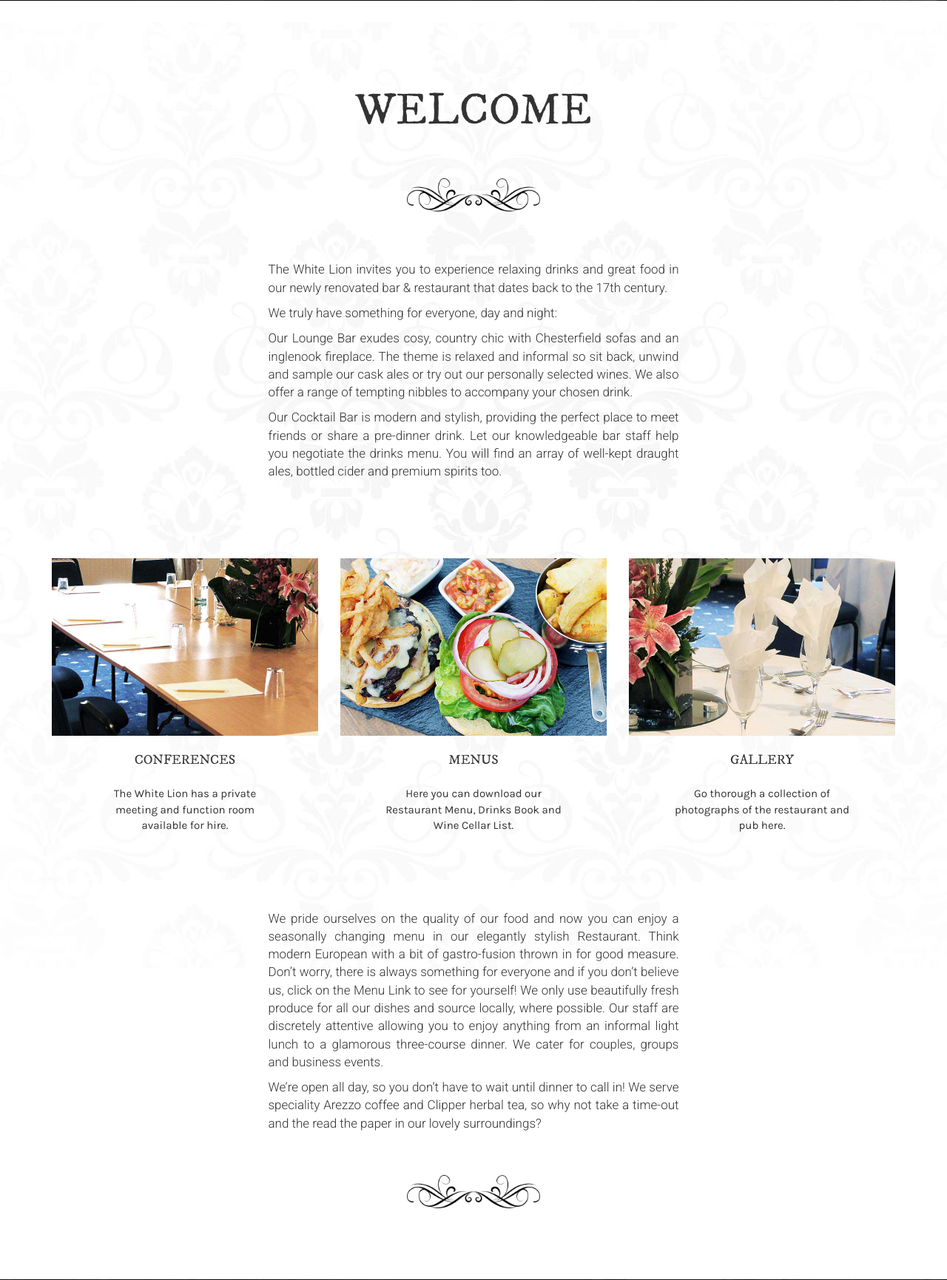
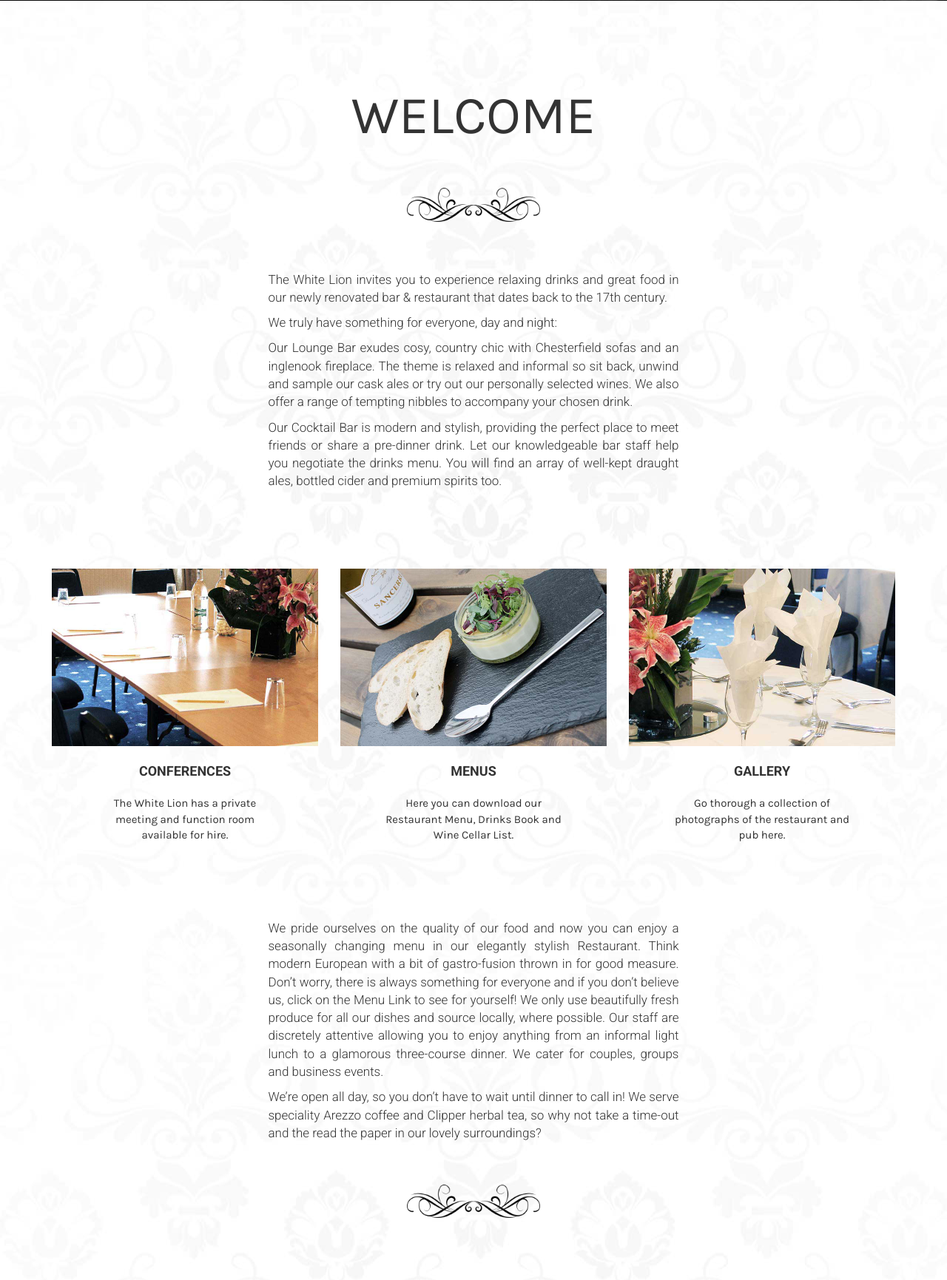
Before and after one commit to StephenBarr/thewhitelionweston, a PHP site: page /thewhitelionweston/ in a window 1280 px wide. Shown: the part 959-2690 px from the top of the page at 74% size. Run offline with PHP 8.4, Linux system fonts and the light colour scheme; some libraries are stand-ins or nearby versions.

Commit message:
clean up

```diff
--- a/static/css/_notes/dwsync.xml
+++ b/static/css/_notes/dwsync.xml
@@ -1,4 +1,4 @@
 <?xml version="1.0" encoding="utf-8" ?>
 <dwsync>
-<file name="style.css" server="Macintosh HD/Applications/XAMPP/xamppfiles/htdocs/" local="3503656720" remote="3503656720" Dst="-1" />
+<file name="style.css" server="Macintosh HD/Applications/XAMPP/xamppfiles/htdocs/" local="3503660641" remote="3503660641" Dst="-1" />
 </dwsync>
--- a/static/css/style.css
+++ b/static/css/style.css
@@ -1,8 +1,7 @@
 @import url(http://fonts.googleapis.com/css?family=Karla:400,700);
-@import url(http://fonts.googleapis.com/css?family=Roboto:300);
-@import url(http://fonts.googleapis.com/css?family=IM+Fell+DW+Pica);
+@import url(http://fonts.googleapis.com/css?family=Roboto:100,300,700);
 
-html,body{font-family:'Karla', sans-serif;background:url(../images/pattern.jpg) no-repeat center center}
+html,body{font-family:'Karla', sans-serif;background:url(../images/pattern.jpg) center center}
 .smooth{-webkit-transition:all 300ms ease-out;-moz-transition:all 300ms ease-out;-o-transition:all 300ms ease-out;transition:all 300ms ease-out}
 .carousel-control{background:none}
 .nopadding{padding:0px}
@@ -21,12 +20,12 @@ html,body{font-family:'Karla', sans-serif;background:url(../images/pattern.jpg)
 .home.one h4{color:#FFF;text-transform:uppercase}
 
 .home.two{margin-top:96px}
-.home.two h1{font-size:60px;text-transform:uppercase;font-weight:400;font-family:'IM Fell DW Pica', serif}
+.home.two h1{font-size:72px;text-transform:uppercase;font-weight:400;font-family:'Karla', serif}
 .home.two p,.home.four p{font-size:17px;font-family:'Roboto', serif;text-align:justify;text-justify:inter-word}
 .home.two .col-lg-6,.home.four .col-lg-6{margin-top:66px}
 
 .home.three {margin-top:96px}
-.home.three h1{font-size:18px;text-align:center;font-family:'IM Fell DW Pica', serif;text-transform:uppercase;margin:24px 0}
+.home.three h1{font-size:18px;text-align:center;font-family:'Roboto', serif;font-weight:700;text-transform:uppercase;margin:24px 0}
 .home.three p{font-size:15px;text-align:center;margin:0 15%}
 .home.three .midlink{width:100%;display:block;position:relative}
 .home.three .midlink span{position:absolute;opacity:0;top:42%;left:0px;color:#000;font-size:18px;text-transform:uppercase;line-height:48px;width:100%;text-align:center}
```
Also changed, not shown: static/fonts/champignon.ttf (deleted), static/fonts/champignon.woff (deleted), static/fonts/champignon.woff2 (deleted), static/images/home_3.jpg, template/static/images/home_3.jpg, 2 other files.
